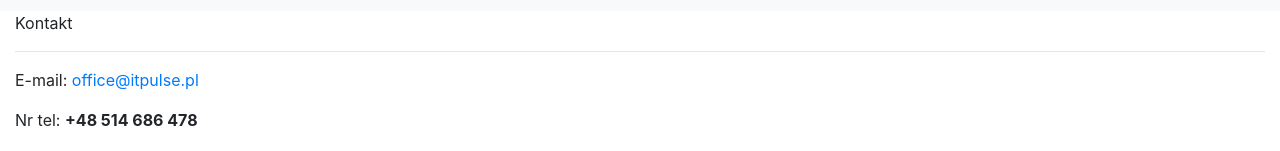
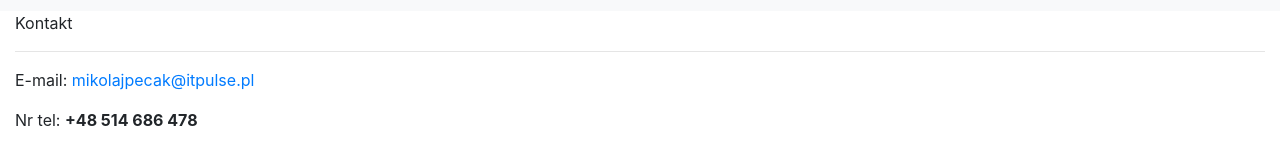
Before and after one commit to pecakm/mpecak-react-2018, a React (Create React App) app: page /kontakt in a window 1280 px wide. Shown: the part 285-436 px from the top of the page. Built offline with nearby package versions, Linux system fonts and the light colour scheme; the HTML template or start-up script is replaced by a standard one.

Commit message:
Update my e-mail address

```diff
--- a/src/components/ContactContent.js
+++ b/src/components/ContactContent.js
@@ -85,7 +85,7 @@
                     <div>
                         <div className="section">
                             <p>
-                                E-mail: <a href="mailto: office@itpulse.pl">office@itpulse.pl</a>
+                                E-mail: <a href="mailto: mikolajpecak@itpulse.pl">mikolajpecak@itpulse.pl</a>
                             </p>
                             <p>
                                 Nr tel: <b>+48 514 686 478</b>
```
Also changed, not shown: 1 other file (tests, documents, lock files or other folders).
